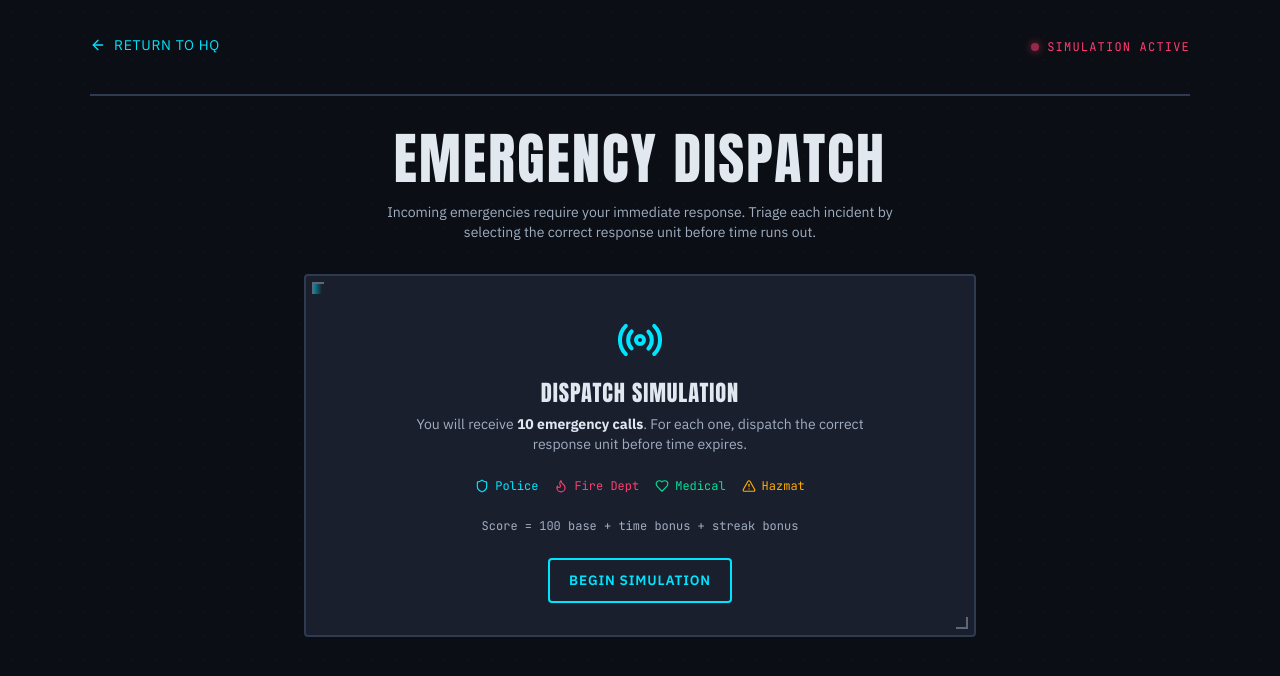
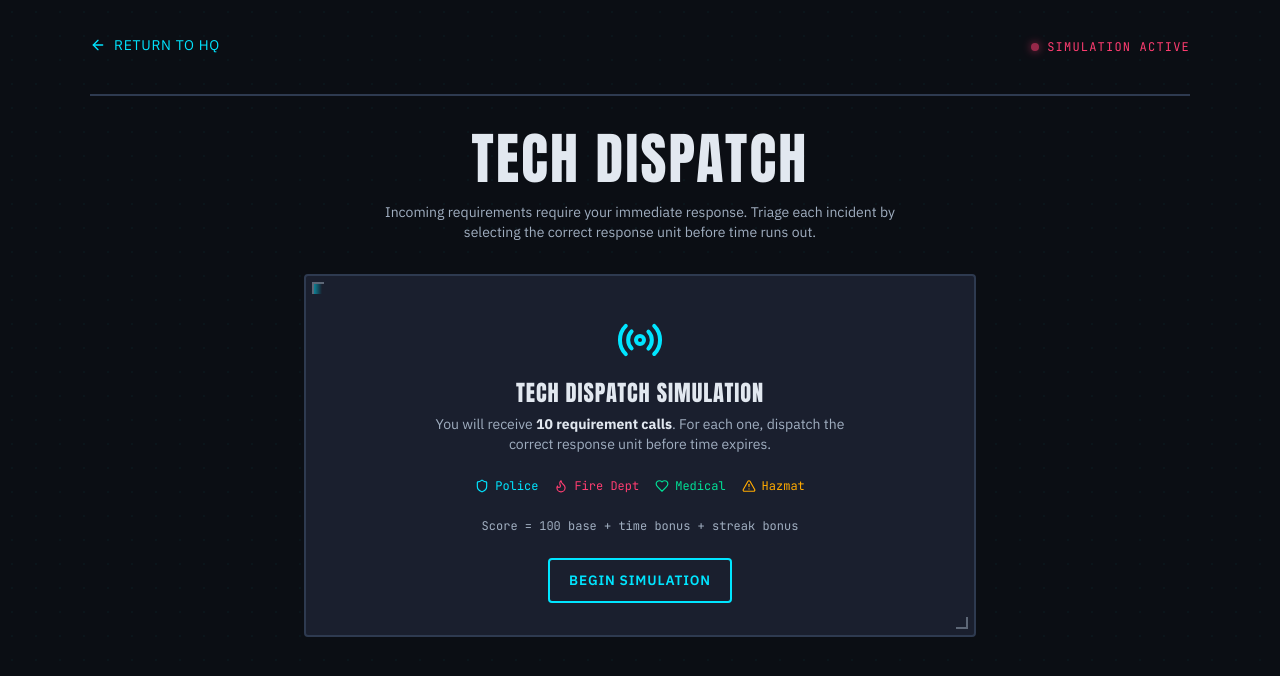
Before and after one commit to GoonerMAK/MyPortfolio-vite, a React (Vite) app: page /MyPortfolio/game in a window 1280 px wide. Shown: the top 676 px of the page. Built offline with nearby package versions, Linux system fonts and the light colour scheme.

Commit message:
refactor: update titles and labels for consistency across components; enhance user experience

```diff
--- a/index.html
+++ b/index.html
@@ -8,7 +8,7 @@
     <link rel="preconnect" href="https://fonts.googleapis.com">
     <link rel="preconnect" href="https://fonts.gstatic.com" crossorigin>
     <link href="https://fonts.googleapis.com/css2?family=Anton&family=IBM+Plex+Sans:wght@300;400;500;600;700&family=JetBrains+Mono:wght@400;500;600&display=swap" rel="stylesheet">
-    <title>DISPATCH // Mashrur Ahsan</title>
+    <title>Portfolio // Mashrur Ahsan</title>
   </head>
   <body>
     <div id="root"></div>
--- a/src/components/About/About.tsx
+++ b/src/components/About/About.tsx
@@ -17,7 +17,7 @@ export function About() {
           >
             <span className="w-2 h-2 rounded-full bg-[var(--clr-accent-green)] shadow-[0_0_8px_var(--clr-accent-green)]" />
             <span className="font-['JetBrains_Mono'] text-xs text-[var(--clr-accent-green)] uppercase tracking-widest">
-              Operator Online
+              Online
             </span>
           </motion.div>
 
--- a/src/components/Contact/Contact.tsx
+++ b/src/components/Contact/Contact.tsx
@@ -14,7 +14,7 @@ export function Contact() {
         viewport={{ once: true, margin: "-100px" }}
         transition={{ duration: 0.3 }}
       >
-        Open Channel
+        Contact
       </motion.h2>
       <motion.div
         className="panel panel-hud p-8 max-w-md mx-auto text-center"
@@ -37,7 +37,7 @@ export function Contact() {
               whileTap={{ scale: 0.97 }}
             >
               <Mail className="w-4 h-4" />
-              Transmit Message
+              Mail me
             </motion.span>
           </a>
         </div>
--- a/src/components/Header/Header.tsx
+++ b/src/components/Header/Header.tsx
@@ -12,7 +12,7 @@ export function Header() {
         transition={{ duration: 0.3 }}
       >
         <span className="text-[var(--clr-primary)] font-['Anton'] text-2xl tracking-wider uppercase">
-          DISPATCH
+          Portfolio
         </span>
         <span className="text-[var(--clr-border)] text-xl">//</span>
         <span className="text-[var(--clr-fg-alt)] font-['IBM_Plex_Sans'] text-sm font-semibold uppercase tracking-widest">
--- a/src/components/Header/Navbar.tsx
+++ b/src/components/Header/Navbar.tsx
@@ -11,10 +11,10 @@ export function Navbar() {
   const closeNavList = () => setShowNavList(false)
 
   const navLinks = [
-    { href: '#about', label: 'Operator', show: true },
-    { href: '#projects', label: 'Emergencies', show: projects.length > 0 },
-    { href: '#skills', label: 'Capabilities', show: true },
-    { href: '#contact', label: 'Channel', show: !!contact.email },
+    { href: '#about', label: 'About', show: true },
+    { href: '#projects', label: 'Projects', show: projects.length > 0 },
+    { href: '#skills', label: 'Skills', show: true },
+    { href: '#contact', label: 'Contact', show: !!contact.email },
     { href: '/MyPortfolio/game', label: 'Simulation', show: true, highlight: true },
   ]
 
--- a/src/components/Projects/Projects.tsx
+++ b/src/components/Projects/Projects.tsx
@@ -36,7 +36,7 @@ export function Projects() {
         viewport={{ once: true, margin: "-100px" }}
         transition={{ duration: 0.3 }}
       >
-        Active Emergencies
+        Projects
       </motion.h2>
 
       <motion.div
--- a/src/components/Skills/Skills.tsx
+++ b/src/components/Skills/Skills.tsx
@@ -41,7 +41,7 @@ export function Skills() {
         viewport={{ once: true, margin: "-100px" }}
         transition={{ duration: 0.3 }}
       >
-        Capabilities
+        Skills
       </motion.h2>
 
       <div className="max-w-[900px] mx-auto grid grid-cols-1 md:grid-cols-2 gap-4">
--- a/src/components/game/DispatchGame.tsx
+++ b/src/components/game/DispatchGame.tsx
@@ -185,9 +185,9 @@ export function DispatchGame() {
         >
           <div className="pt-2">
             <Radio className="w-12 h-12 mx-auto mb-4 text-[var(--clr-primary)]" />
-            <h3 className="text-xl mb-2">Dispatch Simulation</h3>
+            <h3 className="text-xl mb-2">Tech Dispatch Simulation</h3>
             <p className="text-sm text-[var(--clr-fg)] mb-2 max-w-md mx-auto">
-              You will receive <strong className="text-[var(--clr-fg-alt)]">{ROUNDS} emergency calls</strong>.
+              You will receive <strong className="text-[var(--clr-fg-alt)]">{ROUNDS} requirement calls</strong>.
               For each one, dispatch the correct response unit before time expires.
             </p>
             <div className="flex justify-center gap-4 my-6 flex-wrap">
--- a/src/data/portfolio.ts
+++ b/src/data/portfolio.ts
@@ -2,7 +2,7 @@ import type { Header, About, Project, Contact } from '@/types'
 
 export const header: Header = {
   homepage: '',
-  title: 'DISPATCH',
+  title: 'Portfolio',
 }
 
 export const about: About = {
@@ -50,7 +50,7 @@ export const projects: Project[] = [
       'A 2D pixel art action adventure game with fictional narrative- made with Unity and deployed on Itch.io',
     stack: ['Unity', 'C#'],
     sourceCode: 'https://github.com/GoonerMAK/Whispering-Shadow',
-    livePreview: 'https://hwr-ml-report-mashrurahsan.netlify.app/',
+    livePreview: 'https://m-a-k.itch.io/whispering-shadow',
     status: 'resolved',
   },
   {
--- a/src/pages/GamePage.tsx
+++ b/src/pages/GamePage.tsx
@@ -34,10 +34,10 @@ export function GamePage() {
           className="text-center my-8"
         >
           <h1 className="text-3xl md:text-4xl mb-3">
-            Emergency Dispatch
+            Tech Dispatch
           </h1>
           <p className="text-[var(--clr-fg)] max-w-lg mx-auto text-sm">
-            Incoming emergencies require your immediate response. Triage each incident by selecting the correct response unit before time runs out.
+            Incoming requirements require your immediate response. Triage each incident by selecting the correct response unit before time runs out.
           </p>
         </motion.div>
 
--- a/src/pages/HomePage.tsx
+++ b/src/pages/HomePage.tsx
@@ -30,9 +30,9 @@ export function HomePage() {
           <div className="panel panel-hud p-8">
             <div className="pt-2">
               <Radio className="w-10 h-10 mx-auto mb-4 text-[var(--clr-accent-red)]" />
-              <h3 className="text-2xl mb-3">Incoming Dispatch</h3>
+              <h3 className="text-2xl mb-3">Tech Dispatch</h3>
               <p className="text-[var(--clr-fg)] mb-6 max-w-md mx-auto text-sm">
-                Emergency simulation available. Test your response time and decision-making under pressure.
+                Dispatch simulation available. Test your response time and decision-making under pressure.
               </p>
               <a href="/MyPortfolio/game">
                 <motion.span
```
